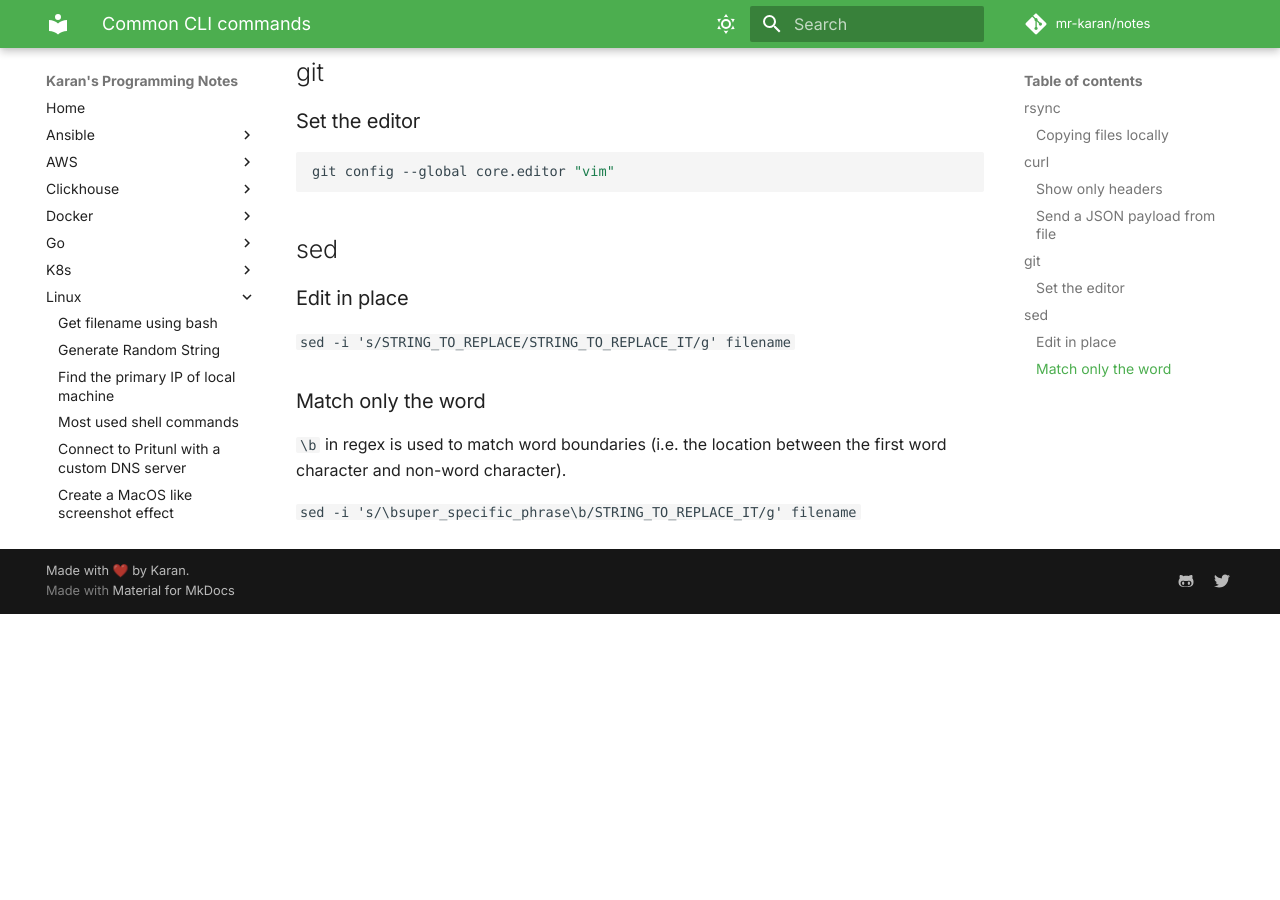
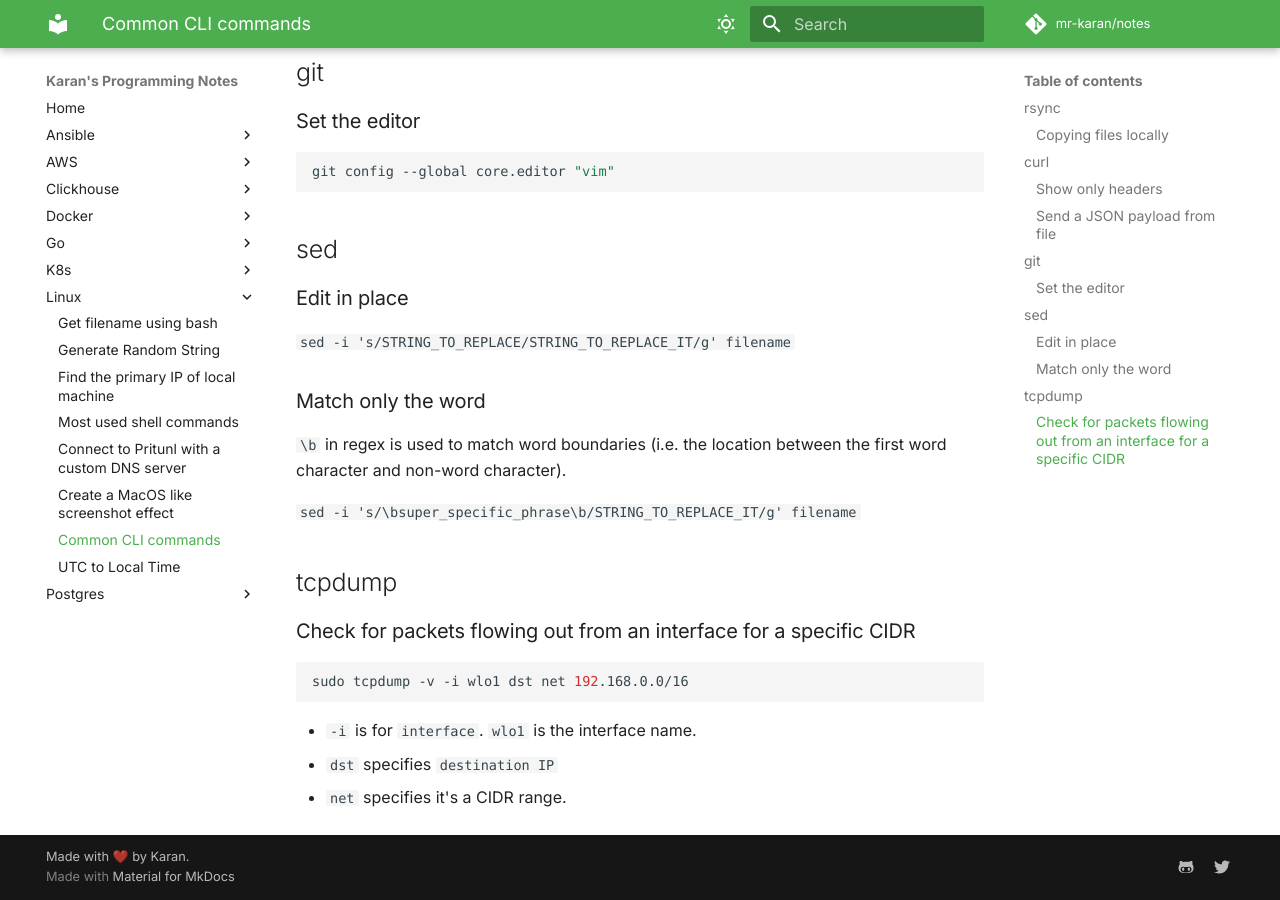
Before and after one commit to mr-karan/notes, an MkDocs documentation site: the page built from docs/linux/snippets.md, in a window 1280 px wide and 900 px high, scrolled down 988 px. Built offline with MkDocs 1.6.1 and Material for MkDocs 9.7.7, drawn with Linux system fonts in a browser that asks for light colours; some web fonts are replaced; comment, search, counter and statistics services are not loaded; before the commit the page ends 1602 px from its top, so only the background shows below that.

Commit message:
feat: update snippets page

````diff
--- a/docs/linux/snippets.md
+++ b/docs/linux/snippets.md
@@ -58,3 +58,15 @@
 `\b` in regex is used to match word boundaries (i.e. the location between the first word character and non-word character).
 
 `sed -i 's/\bsuper_specific_phrase\b/STRING_TO_REPLACE_IT/g' filename`
+
+## tcpdump
+
+### Check for packets flowing out from an interface for a specific CIDR
+
+```bash
+sudo tcpdump -v -i wlo1 dst net 192.168.0.0/16
+```
+
+- `-i` is for `interface`. `wlo1` is the interface name.
+- `dst` specifies `destination IP`
+- `net` specifies it's a CIDR range.
````
Also changed, not shown: docs/linux/most-used-commands.md (+1 -1 lines).
